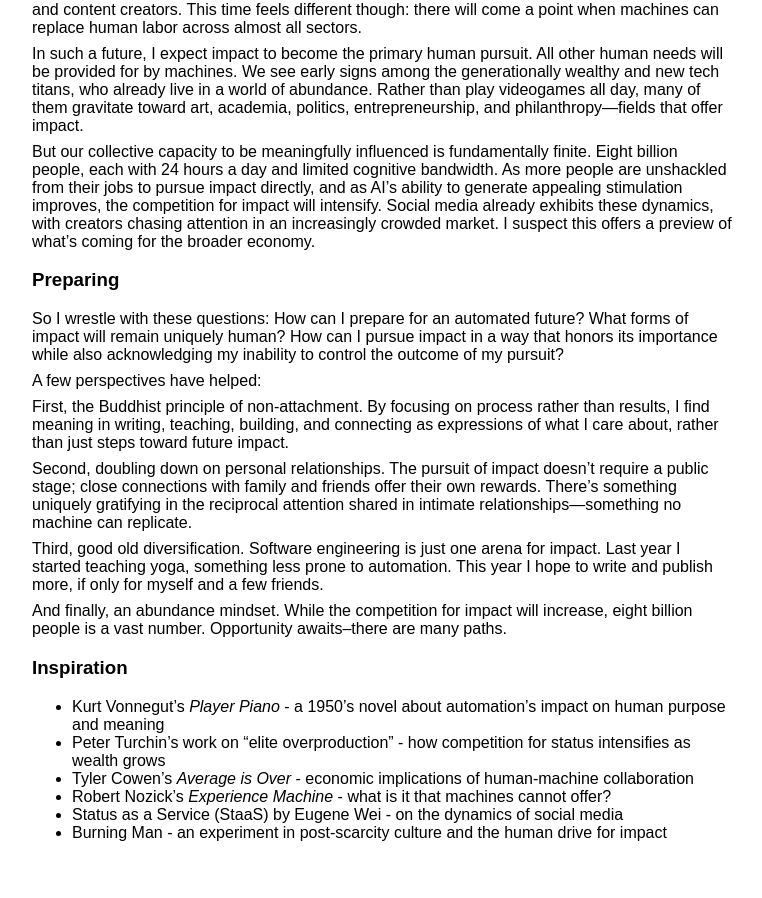
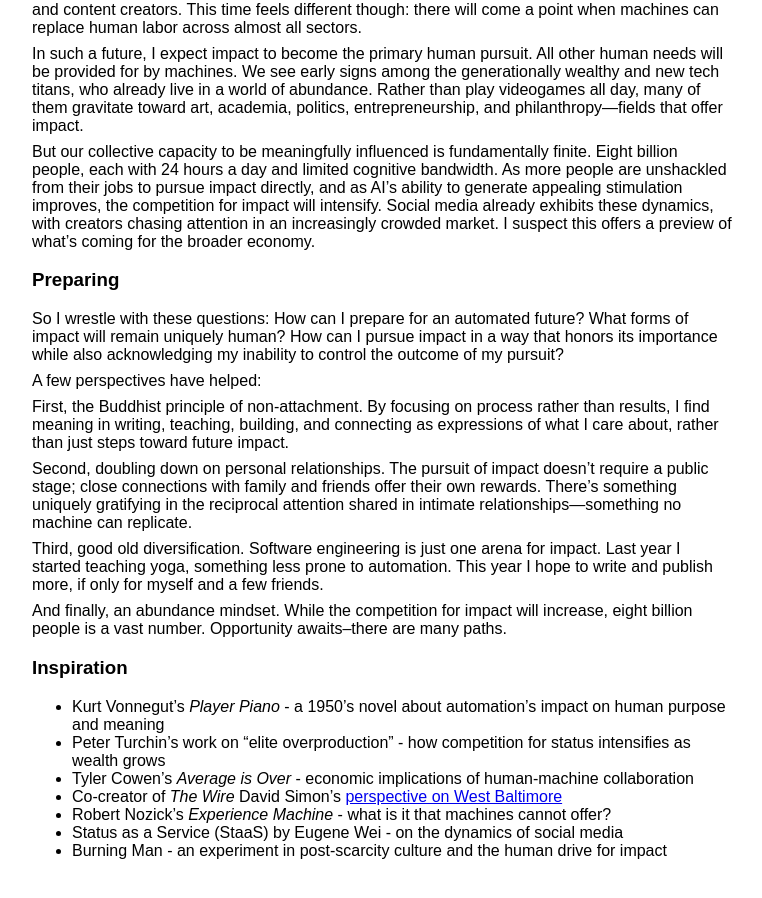
Before and after one commit to maxh/maxheinritz.com, a Jekyll site: the page built from _posts/2024-12-30-the-last-finite-resource.md, in a window 1280 px wide and 900 px high, scrolled down 1239 px. Shown: the whole window, without its empty margins (108-870 px from the left). Built offline with Jekyll 4.4.1, drawn with Linux system fonts in a browser that asks for light colours.

Commit message:
add link

```diff
--- a/_posts/2024-12-30-the-last-finite-resource.md
+++ b/_posts/2024-12-30-the-last-finite-resource.md
@@ -63,6 +63,7 @@ And finally, an abundance mindset. While the competition for impact will increas
 - Kurt Vonnegut's _Player Piano_ - a 1950’s novel about automation's impact on human purpose and meaning
 - Peter Turchin's work on "elite overproduction" - how competition for status intensifies as wealth grows
 - Tyler Cowen's _Average is Over_ - economic implications of human-machine collaboration
+- Co-creator of _The Wire_ David Simon's [perspective on West Baltimore](https://www.youtube.com/watch?v=SL6Jv2Jpnpg&t=330s)
 - Robert Nozick's _Experience Machine_ - what is it that machines cannot offer?
 - Status as a Service (StaaS) by Eugene Wei - on the dynamics of social media
 - Burning Man - an experiment in post-scarcity culture and the human drive for impact
```
